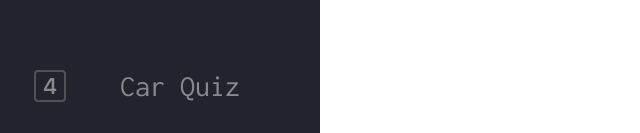
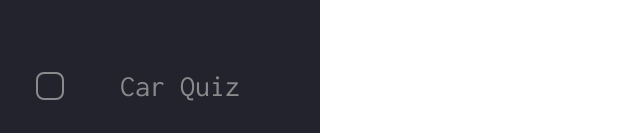
Before and after one commit to 227felix/227felix.github.io, a plain HTML site: page index.html in a window 1280 px wide. Shown: the part 664-797 px from the top of the page, 0-640 px from the left. Drawn offline with Linux system fonts and the light colour scheme; a web font is replaced by a local one.

Commit message:
changed svg on carQuiz

```diff
--- a/index.html
+++ b/index.html
@@ -81,11 +81,8 @@
 
       <li class="nav-item">
         <a href="carQuiz/index.html" class="nav-link">
-          <svg xmlns="http://www.w3.org/2000/svg" width="32" height="32" fill="currentColor" class="bi bi-4-square" viewBox="0 0 16 16">
-            <path d="M7.519 5.057c.22-.352.439-.703.657-1.055h1.933v5.332h1.008v1.107H10.11V12H8.85v-1.559H4.978V9.322c.77-1.427 1.656-2.847 2.542-4.265ZM6.225 9.281v.053H8.85V5.063h-.065c-.867 1.33-1.787 2.806-2.56 4.218Z"/>
-            <path d="M0 2a2 2 0 0 1 2-2h12a2 2 0 0 1 2 2v12a2 2 0 0 1-2 2H2a2 2 0 0 1-2-2V2Zm15 0a1 1 0 0 0-1-1H2a1 1 0 0 0-1 1v12a1 1 0 0 0 1 1h12a1 1 0 0 0 1-1V2Z"
-            class="fa-primary"/>
-          </svg>
+          <svg xmlns="http://www.w3.org/2000/svg" width="32" height="32" fill="currentColor" class="bi bi-app" viewBox="0 0 16 16">
+            <path d="M11 2a3 3 0 0 1 3 3v6a3 3 0 0 1-3 3H5a3 3 0 0 1-3-3V5a3 3 0 0 1 3-3h6zM5 1a4 4 0 0 0-4 4v6a4 4 0 0 0 4 4h6a4 4 0 0 0 4-4V5a4 4 0 0 0-4-4H5z"/>
           </svg>
           <span class="link-text">Car Quiz</span>
         </a>
```
